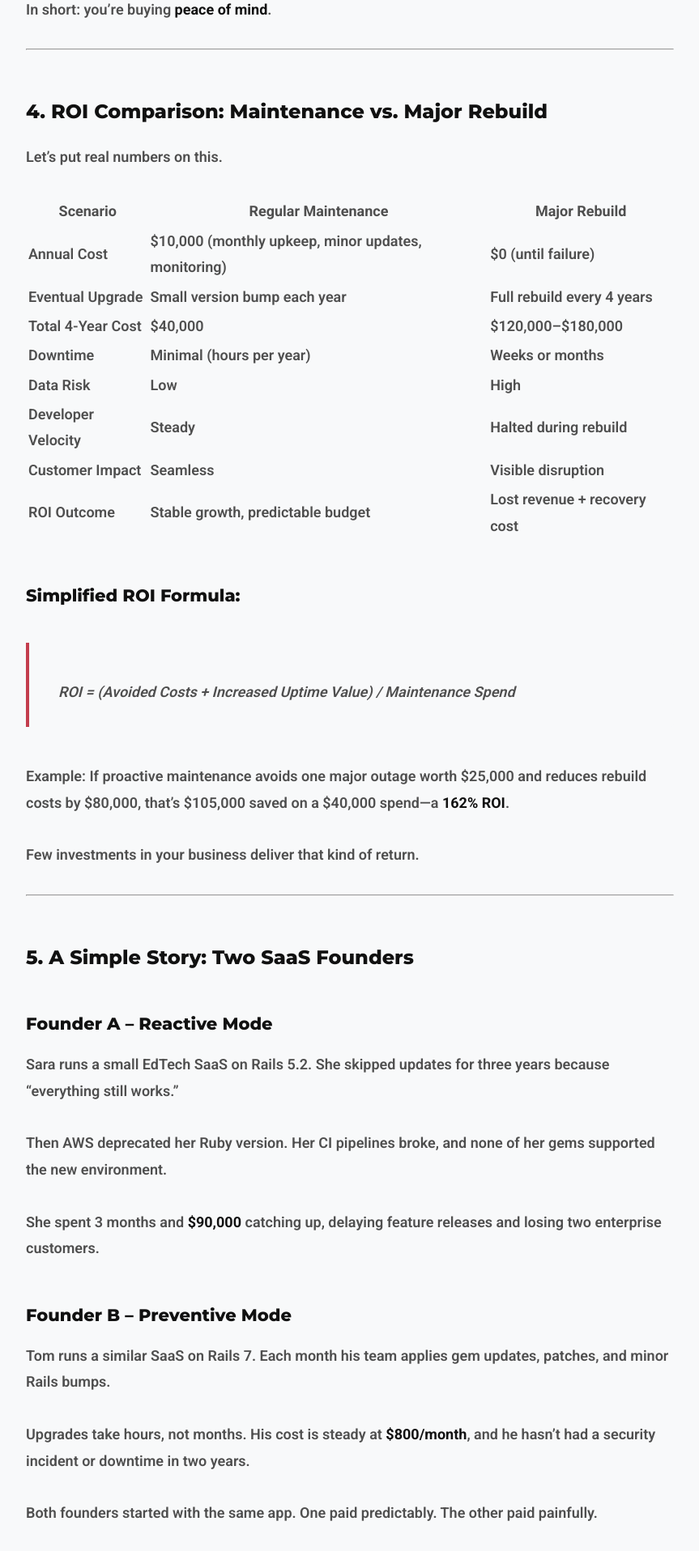
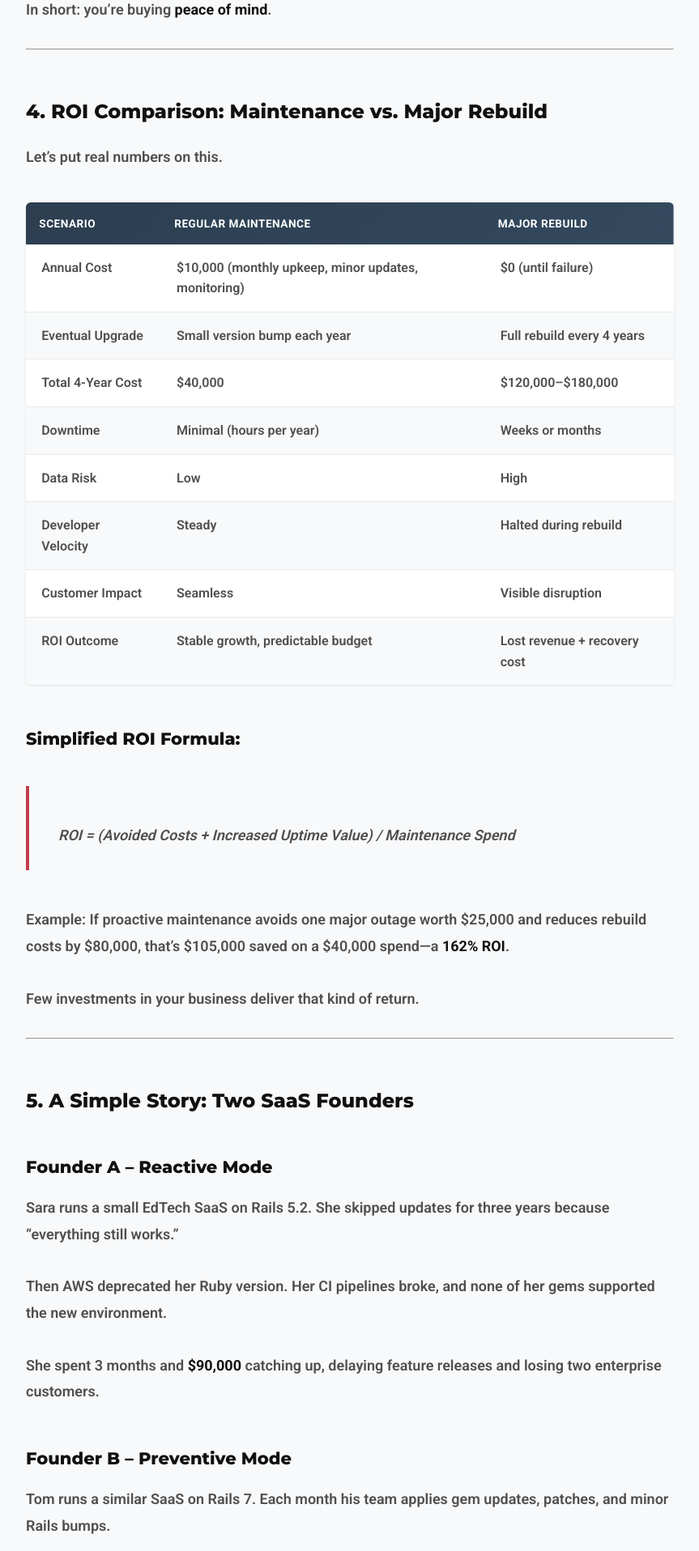
Before and after one commit to waleo/railsfever-05-2025, a Jekyll site: the page built from _posts/2025-10-13-hidden-roi-of-regular-rails-maintenance.md, in a window 1280 px wide. Shown: the part 3955-5871 px from the top of the page at 81% size, without its empty margins (208-1071 px from the left). Built offline with Jekyll 4.4.1, drawn with Linux system fonts in a browser that asks for light colours.

Commit message:
Add table styles that can be used by all posts

```diff
--- a/_sass/_blog.scss
+++ b/_sass/_blog.scss
@@ -573,6 +573,91 @@
       margin: 0;
     }
   }
+
+  // Table styling
+  table {
+    width: 100%;
+    border-collapse: collapse;
+    margin: 2.5em 0;
+    background: $text-white;
+    box-shadow: 0 1px 3px rgba(0, 0, 0, 0.1);
+    border-radius: 6px;
+    overflow: hidden;
+    font-size: 16px;
+
+    @media (max-width: #{$breakpoint-tablet}) {
+      font-size: 14px;
+    }
+
+    thead {
+      background: linear-gradient(135deg, #2c3e50, #34495e);
+      color: $text-white;
+
+      th {
+        padding: 1em 1.2em;
+        text-align: left;
+        font-weight: $font-weight-bold;
+        text-transform: uppercase;
+        letter-spacing: 0.5px;
+        font-size: 0.85em;
+
+        @media (max-width: #{$breakpoint-tablet}) {
+          padding: 0.8em 0.8em;
+          font-size: 0.8em;
+        }
+      }
+    }
+
+    tbody {
+      tr {
+        border-bottom: 1px solid #e8e8e8;
+        transition: background-color 0.2s ease;
+
+        &:nth-child(even) {
+          background-color: #f8f9fa;
+        }
+
+        &:hover {
+          background-color: #f0f2f5;
+        }
+
+        &:last-child {
+          border-bottom: none;
+        }
+      }
+
+      td {
+        padding: 1em 1.2em;
+        line-height: 1.6;
+        vertical-align: top;
+
+        @media (max-width: #{$breakpoint-tablet}) {
+          padding: 0.8em 0.8em;
+        }
+      }
+    }
+
+    // Make tables responsive with horizontal scroll on small screens
+    @media (max-width: #{$breakpoint-tablet}) {
+      display: block;
+      overflow-x: auto;
+      -webkit-overflow-scrolling: touch;
+      white-space: nowrap;
+    }
+  }
+
+  // Wrapper for tables to add scroll shadow on mobile
+  .table-wrapper {
+    overflow-x: auto;
+    margin: 2.5em 0;
+    box-shadow: 0 1px 3px rgba(0, 0, 0, 0.1);
+    border-radius: 6px;
+
+    table {
+      margin: 0;
+      box-shadow: none;
+    }
+  }
 }
 
 /* Post Footer */
```
